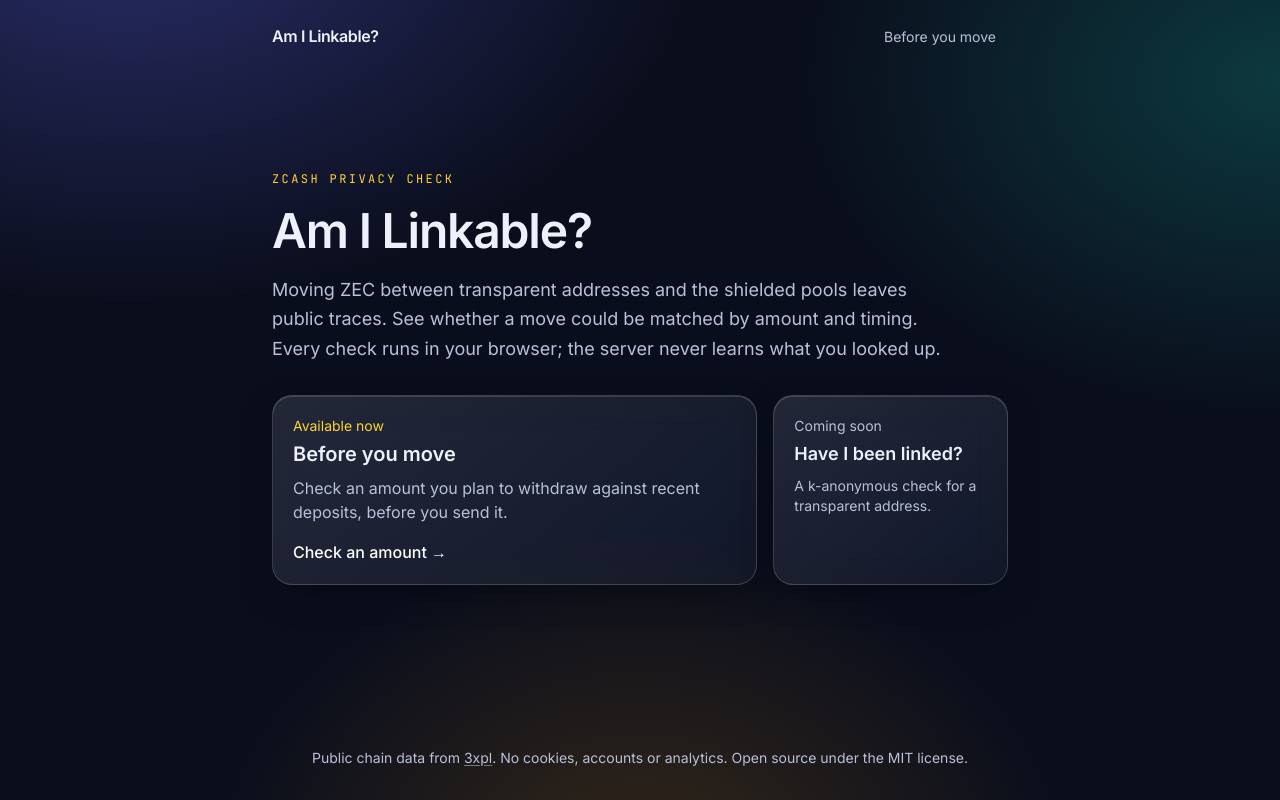
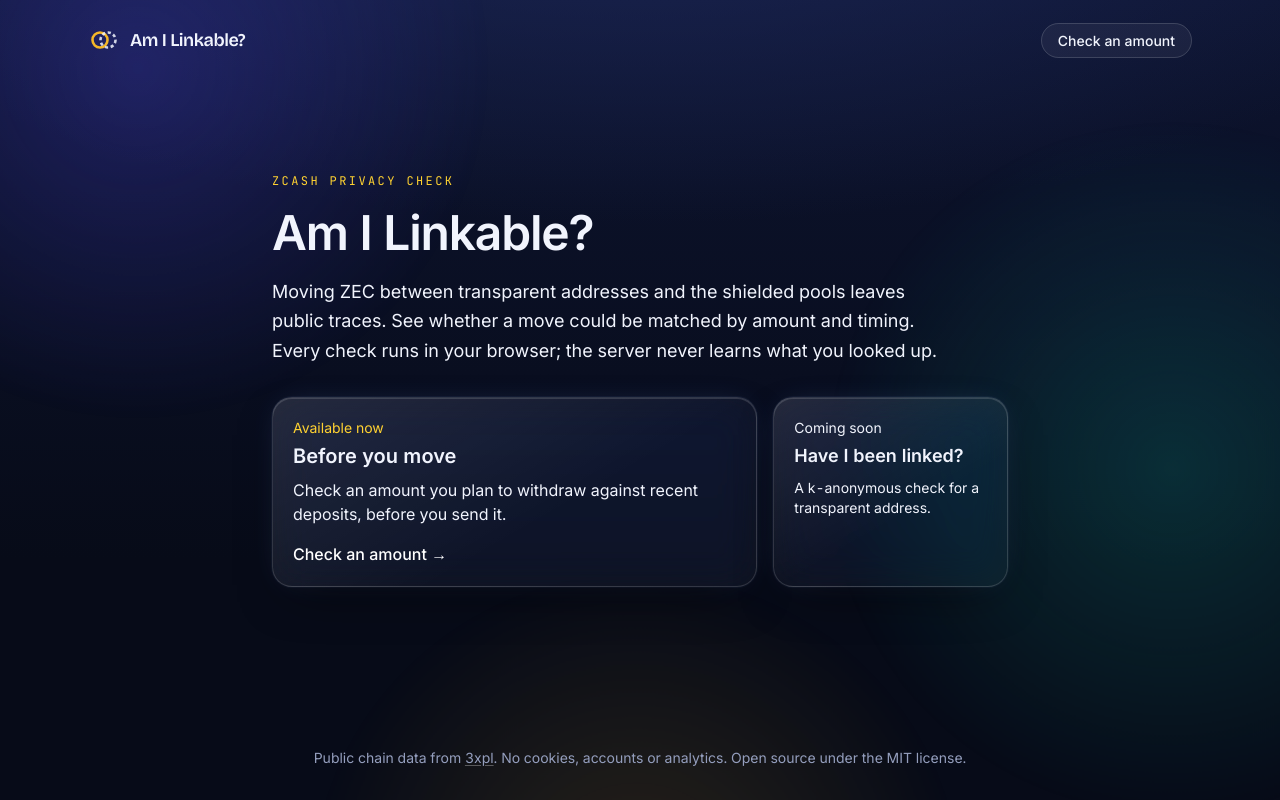
Before and after one commit to Adeolu05/am-i-linkable, a Next.js app in the folder apps/web/: page / in a window 1280 px wide. Built offline with nearby package versions, Linux system fonts and the light colour scheme.

Commit message:
feat(web): glass design tokens, display font, animated background and icons

```diff
--- a/apps/web/app/globals.css
+++ b/apps/web/app/globals.css
@@ -1,69 +1,200 @@
 @import "tailwindcss";
 
+/*
+ * Design tokens: "Glassmorphism 2.0".
+ * Everything visual (colours, radii, blur, shadows, motion) lives here so new
+ * features reuse it. Tailwind turns each token into utilities, e.g.
+ * --color-gold -> text-gold / bg-gold, --radius-glass -> rounded-glass.
+ */
 @theme {
+  --font-display: var(--font-bricolage), ui-sans-serif, system-ui, sans-serif;
   --font-sans: var(--font-inter), ui-sans-serif, system-ui, sans-serif;
   --font-mono: var(--font-jetbrains-mono), ui-monospace, monospace;
+
+  /* Surfaces */
+  --color-night: #070b18;
+  --color-navy: #0d1430;
+  --color-glass-solid: #151c36;
+
+  /* Text (all >= 4.5:1 on glass over night) */
+  --color-ink: #f1f4fd;
+  --color-ink-muted: #bcc4de;
+  --color-ink-faint: #949ebd;
+
+  /* Accent: Zcash gold, used sparingly */
+  --color-gold: #f4b728;
+  --color-gold-bright: #ffcf5c;
+
+  /* Scene */
+  --color-teal: #14b8a6;
+  --color-indigo: #4f46e5;
+
+  /* Risk (always paired with an icon and a word) */
+  --color-risk-high: #ff7a59;
+  --color-risk-medium: #fbbf24;
+  --color-risk-low: #34d399;
+
+  --radius-glass: 1.25rem;
+  --radius-tile: 0.875rem;
+
+  --blur-glass: 20px;
+
+  --shadow-glass: 0 18px 50px -20px rgb(0 0 0 / 0.7), inset 0 1px 0 rgb(255 255 255 / 0.14);
+  --shadow-glow-gold: 0 10px 40px -10px rgb(244 183 40 / 0.55);
+
+  --animate-rise: rise 0.45s cubic-bezier(0.2, 0.7, 0.2, 1) both;
+  --animate-fade: fade 0.6s ease-out both;
+
+  @keyframes rise {
+    from {
+      opacity: 0;
+      transform: translateY(10px);
+    }
+    to {
+      opacity: 1;
+      transform: none;
+    }
+  }
+  @keyframes fade {
+    from {
+      opacity: 0;
+    }
+    to {
+      opacity: 1;
+    }
+  }
 }
 
 :root {
   color-scheme: dark;
-  --ink: #eef1fb;
-  --ink-muted: #b9c0d9;
-  --bg: #0a0e1c;
 }
 
 body {
-  background-color: var(--bg);
-  color: var(--ink);
+  background-color: var(--color-night);
+  color: var(--color-ink);
+  font-variant-numeric: tabular-nums;
 }
 
-/* Soft gradient field behind the glass. Fixed and decorative only. */
-body::before {
-  content: "";
+/* ---------- Animated background scene (decorative, behind everything) ---------- */
+
+.scene {
   position: fixed;
   inset: 0;
   z-index: -1;
+  overflow: hidden;
   pointer-events: none;
   background:
-    radial-gradient(60rem 40rem at 10% -10%, rgb(99 102 241 / 0.35), transparent 60%),
-    radial-gradient(50rem 35rem at 100% 10%, rgb(20 184 166 / 0.25), transparent 60%),
-    radial-gradient(45rem 35rem at 50% 110%, rgb(245 158 11 / 0.18), transparent 60%),
-    var(--bg);
+    radial-gradient(120% 80% at 50% -20%, rgb(30 41 92 / 0.9), transparent 60%),
+    linear-gradient(180deg, var(--color-navy), var(--color-night) 70%);
 }
 
-/* Frosted glass card. */
-@utility glass {
-  background: linear-gradient(140deg, rgb(255 255 255 / 0.11), rgb(255 255 255 / 0.04));
-  border: 1px solid rgb(255 255 255 / 0.16);
-  border-radius: 1.25rem;
-  box-shadow:
-    0 12px 40px -16px rgb(0 0 0 / 0.6),
-    inset 0 1px 0 rgb(255 255 255 / 0.14);
-  backdrop-filter: blur(18px) saturate(140%);
-  -webkit-backdrop-filter: blur(18px) saturate(140%);
+.scene .blob {
+  position: absolute;
+  width: 60vmax;
+  height: 60vmax;
+  border-radius: 50%;
+  opacity: 0.5;
+  will-change: transform;
 }
 
-/* Without blur, fall back to a more opaque surface so text keeps its contrast. */
-@supports not ((backdrop-filter: blur(1px)) or (-webkit-backdrop-filter: blur(1px))) {
-  .glass {
-    background: rgb(22 28 48 / 0.94);
+.scene .blob-navy {
+  left: -20vmax;
+  top: -25vmax;
+  background: radial-gradient(circle, rgb(79 70 229 / 0.55), transparent 65%);
+  animation: drift-a 38s ease-in-out infinite alternate;
+}
+
+.scene .blob-teal {
+  right: -22vmax;
+  top: 10vh;
+  background: radial-gradient(circle, rgb(20 184 166 / 0.4), transparent 65%);
+  animation: drift-b 46s ease-in-out infinite alternate;
+}
+
+.scene .blob-gold {
+  left: 20vw;
+  bottom: -38vmax;
+  opacity: 0.32;
+  background: radial-gradient(circle, rgb(244 183 40 / 0.45), transparent 62%);
+  animation: drift-c 54s ease-in-out infinite alternate;
+}
+
+@keyframes drift-a {
+  to {
+    transform: translate(18vw, 12vh) scale(1.1);
+  }
+}
+@keyframes drift-b {
+  to {
+    transform: translate(-16vw, 18vh) scale(0.9);
+  }
+}
+@keyframes drift-c {
+  to {
+    transform: translate(-14vw, -10vh) scale(1.15);
   }
 }
 
+/* ---------- Glass ---------- */
+
+@utility glass {
+  position: relative;
+  border-radius: var(--radius-glass);
+  background: linear-gradient(150deg, rgb(255 255 255 / 0.12), rgb(255 255 255 / 0.04) 60%);
+  border: 1px solid rgb(255 255 255 / 0.14);
+  box-shadow:
+    var(--shadow-glass),
+    0 0 0 1px rgb(140 170 255 / 0.05),
+    0 0 32px -12px rgb(120 160 255 / 0.25);
+  backdrop-filter: blur(var(--blur-glass)) saturate(160%);
+  -webkit-backdrop-filter: blur(var(--blur-glass)) saturate(160%);
+}
+
+/* A quieter inset surface inside a glass panel. */
+@utility tile {
+  border-radius: var(--radius-tile);
+  background: rgb(255 255 255 / 0.06);
+  border: 1px solid rgb(255 255 255 / 0.08);
+}
+
+/* No blur available, or the user asked for less transparency: solid panels keep contrast. */
+@supports not ((backdrop-filter: blur(1px)) or (-webkit-backdrop-filter: blur(1px))) {
+  .glass {
+    background: var(--color-glass-solid);
+  }
+}
 @media (prefers-reduced-transparency: reduce) {
   .glass {
-    background: rgb(22 28 48 / 0.97);
+    background: var(--color-glass-solid);
     backdrop-filter: none;
     -webkit-backdrop-filter: none;
   }
 }
 
+/* ---------- Motion: everything stops for people who ask for less ---------- */
+
+@media (prefers-reduced-motion: reduce) {
+  *,
+  *::before,
+  *::after {
+    animation-duration: 0.01ms !important;
+    animation-iteration-count: 1 !important;
+    transition-duration: 0.01ms !important;
+    scroll-behavior: auto !important;
+  }
+  .scene .blob {
+    animation: none;
+  }
+}
+
+/* ---------- Focus and selection ---------- */
+
 :focus-visible {
-  outline: 2px solid #fcd34d;
+  outline: 2px solid var(--color-gold-bright);
   outline-offset: 3px;
   border-radius: 0.5rem;
 }
 
 ::selection {
-  background: rgb(252 211 77 / 0.35);
+  background: rgb(244 183 40 / 0.35);
 }
--- a/apps/web/app/layout.tsx
+++ b/apps/web/app/layout.tsx
@@ -1,10 +1,12 @@
 import type { Metadata, Viewport } from "next";
-import { Inter, JetBrains_Mono } from "next/font/google";
+import { Bricolage_Grotesque, Inter, JetBrains_Mono } from "next/font/google";
 import Link from "next/link";
+import { LogoMark } from "@/components/icons";
 import "./globals.css";
 
 // next/font downloads these at build time and serves them from our own origin,
 // so visitors' browsers never contact a font CDN.
+const display = Bricolage_Grotesque({ subsets: ["latin"], variable: "--font-bricolage", display: "swap" });
 const inter = Inter({ subsets: ["latin"], variable: "--font-inter", display: "swap" });
 const mono = JetBrains_Mono({ subsets: ["latin"], variable: "--font-jetbrains-mono", display: "swap" });
 
@@ -15,34 +17,45 @@ export const metadata: Metadata = {
   referrer: "no-referrer",
 };
 
-export const viewport: Viewport = { themeColor: "#0a0e1c", colorScheme: "dark" };
+export const viewport: Viewport = { themeColor: "#070b18", colorScheme: "dark" };
 
 export default function RootLayout({ children }: { children: React.ReactNode }) {
   return (
-    <html lang="en" className={`${inter.variable} ${mono.variable}`}>
-      <body className="flex min-h-dvh flex-col font-sans antialiased">
+    <html lang="en" className={`${display.variable} ${inter.variable} ${mono.variable}`}>
+      {/* suppressHydrationWarning: browser extensions add attributes to <body> before React hydrates. */}
+      <body className="flex min-h-dvh flex-col font-sans antialiased" suppressHydrationWarning>
+        <div className="scene" aria-hidden="true">
+          <div className="blob blob-navy" />
+          <div className="blob blob-teal" />
+          <div className="blob blob-gold" />
+        </div>
         <a
           href="#main"
-          className="sr-only focus:not-sr-only focus:fixed focus:left-4 focus:top-4 focus:z-50 focus:rounded-lg focus:bg-amber-300 focus:px-3 focus:py-2 focus:text-slate-950"
+          className="sr-only focus:not-sr-only focus:fixed focus:left-4 focus:top-4 focus:z-50 focus:rounded-lg focus:bg-gold focus:px-3 focus:py-2 focus:font-semibold focus:text-night"
         >
           Skip to content
         </a>
-        <header className="mx-auto flex w-full max-w-3xl items-center justify-between px-4 pt-6">
-          <Link href="/" prefetch={false} className="font-semibold tracking-tight text-(--ink)">
-            Am I Linkable?
+        <header className="mx-auto flex w-full max-w-6xl items-center justify-between gap-4 px-4 pt-5 sm:px-6">
+          <Link href="/" prefetch={false} className="group flex items-center gap-2.5 rounded-full py-1 pr-2">
+            <LogoMark className="h-8 w-8" />
+            <span className="font-display text-lg font-semibold tracking-tight">Am I Linkable?</span>
           </Link>
           <nav aria-label="Main">
-            <Link href="/check" prefetch={false} className="rounded-full px-3 py-1.5 text-sm text-(--ink-muted) hover:text-white">
-              Before you move
+            <Link
+              href="/check"
+              prefetch={false}
+              className="rounded-full border border-white/15 bg-white/5 px-4 py-2 text-sm font-medium text-ink transition hover:border-gold/60 hover:text-white"
+            >
+              Check an amount
             </Link>
           </nav>
         </header>
         <div id="main" className="flex flex-1 flex-col">
           {children}
         </div>
-        <footer className="mx-auto w-full max-w-3xl px-4 pb-8 pt-10 text-center text-sm text-(--ink-muted)">
+        <footer className="mx-auto w-full max-w-6xl px-4 pb-8 pt-12 text-center text-sm text-ink-faint sm:px-6">
           Public chain data from{" "}
-          <a href="https://3xpl.com" rel="noreferrer noopener" className="underline decoration-white/40 underline-offset-2 hover:text-white">
+          <a href="https://3xpl.com" rel="noreferrer noopener" className="underline decoration-white/30 underline-offset-2 hover:text-ink">
             3xpl
           </a>
           . No cookies, accounts or analytics. Open source under the MIT license.
--- /dev/null
+++ b/apps/web/components/icons.tsx
@@ -0,0 +1,123 @@
+// Small hand-written SVG icons. Decorative unless given a title; colour comes from currentColor.
+
+type IconProps = { className?: string; title?: string };
+
+function Svg({ className, title, children }: IconProps & { children: React.ReactNode }) {
+  return (
+    <svg
+      viewBox="0 0 24 24"
+      fill="none"
+      stroke="currentColor"
+      strokeWidth={1.8}
+      strokeLinecap="round"
+      strokeLinejoin="round"
+      className={className}
+      aria-hidden={title ? undefined : true}
+      role={title ? "img" : undefined}
+    >
+      {title && <title>{title}</title>}
+      {children}
+    </svg>
+  );
+}
+
+/** Two rings, one gold: "linked or not". */
+export function LogoMark({ className }: IconProps) {
+  return (
+    <svg viewBox="0 0 32 32" className={className} aria-hidden="true">
+      <circle cx="12" cy="16" r="7.5" fill="none" stroke="#f4b728" strokeWidth="2.6" />
+      <circle cx="20" cy="16" r="7.5" fill="none" stroke="rgb(241 244 253 / 0.85)" strokeWidth="2.6" strokeDasharray="3.2 2.6" />
+    </svg>
+  );
+}
+
+export const DownloadIcon = (p: IconProps) => (
+  <Svg {...p}>
+    <path d="M12 4v11" />
+    <path d="m7 10 5 5 5-5" />
+    <path d="M5 19h14" />
+  </Svg>
+);
+
+export const DeviceIcon = (p: IconProps) => (
+  <Svg {...p}>
+    <rect x="6" y="3" width="12" height="18" rx="2.5" />
+    <path d="M10 7.5h4" />
+    <path d="m9.5 14 2 2 3.5-4" />
+  </Svg>
+);
+
+export const CrowdIcon = (p: IconProps) => (
+  <Svg {...p}>
+    <circle cx="8" cy="9" r="2.5" />
+    <circle cx="16" cy="9" r="2.5" />
+    <circle cx="12" cy="15" r="2.5" />
+    <path d="M3.5 20c.8-2 2.5-3 4.5-3M20.5 20c-.8-2-2.5-3-4.5-3" />
+  </Svg>
+);
+
+export const LockIcon = (p: IconProps) => (
+  <Svg {...p}>
+    <rect x="5" y="10.5" width="14" height="10" rx="2.5" />
+    <path d="M8.5 10.5V8a3.5 3.5 0 0 1 7 0v2.5" />
+  </Svg>
+);
+
+export const CheckCircleIcon = (p: IconProps) => (
+  <Svg {...p}>
+    <circle cx="12" cy="12" r="9" />
+    <path d="m8 12.5 2.8 2.8L16 10" />
+  </Svg>
+);
+
+export const ArrowRightIcon = (p: IconProps) => (
+  <Svg {...p}>
+    <path d="M5 12h14" />
+    <path d="m13 6 6 6-6 6" />
+  </Svg>
+);
+
+export const ClockIcon = (p: IconProps) => (
+  <Svg {...p}>
+    <circle cx="12" cy="12" r="9" />
+    <path d="M12 7v5l3 2" />
+  </Svg>
+);
+
+export const SplitIcon = (p: IconProps) => (
+  <Svg {...p}>
+    <path d="M12 21v-7" />
+    <path d="M12 14 6 8M12 14l6-6" />
+    <path d="M4 4h4v4M20 4h-4v4" />
+  </Svg>
+);
+
+export const SparkIcon = (p: IconProps) => (
+  <Svg {...p}>
+    <path d="M12 3v4M12 17v4M3 12h4M17 12h4M6 6l2.5 2.5M15.5 15.5 18 18M6 18l2.5-2.5M15.5 8.5 18 6" />
+  </Svg>
+);
+
+/** Risk shapes differ as well as colours, so the level never relies on colour alone. */
+export function RiskIcon({ level, className }: { level: "high" | "medium" | "low"; className?: string }) {
+  if (level === "high")
+    return (
+      <Svg className={className}>
+        <path d="M12 3.5 2.8 19.5h18.4L12 3.5Z" />
+        <path d="M12 10v4.2M12 17.2v.1" />
+      </Svg>
+    );
+  if (level === "medium")
+    return (
+      <Svg className={className}>
+        <path d="M12 2.8 21.2 12 12 21.2 2.8 12 12 2.8Z" />
+        <path d="M8.5 12h7" />
+      </Svg>
+    );
+  return (
+    <Svg className={className}>
+      <circle cx="12" cy="12" r="9" />
+      <path d="m8 12.5 2.8 2.8L16 10" />
+    </Svg>
+  );
+}
```
Also changed, not shown: apps/web/components/CountUp.tsx (added, +36 -0 lines).
